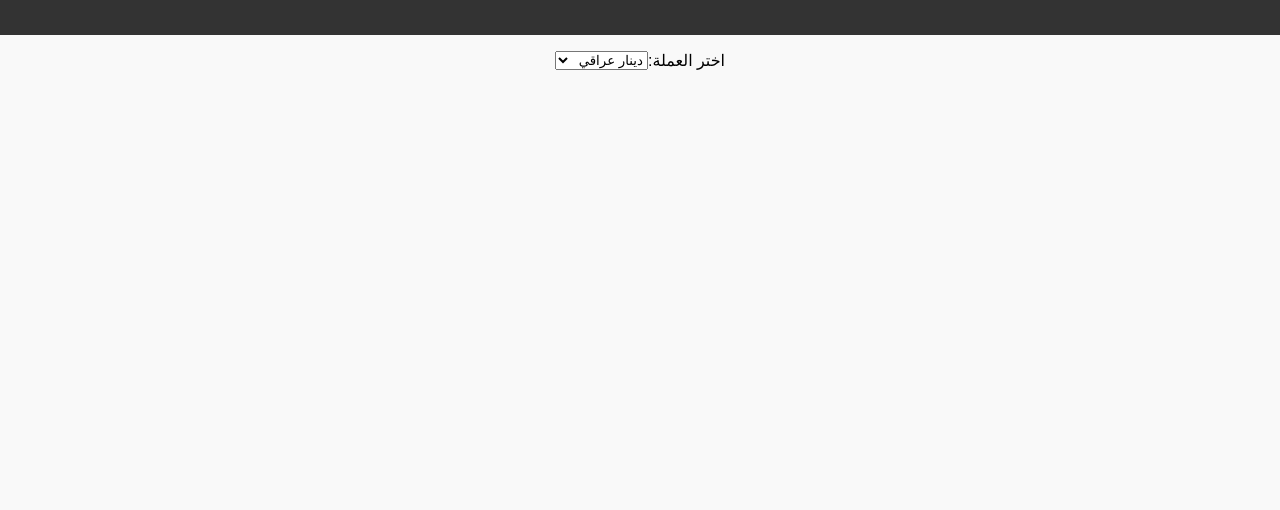
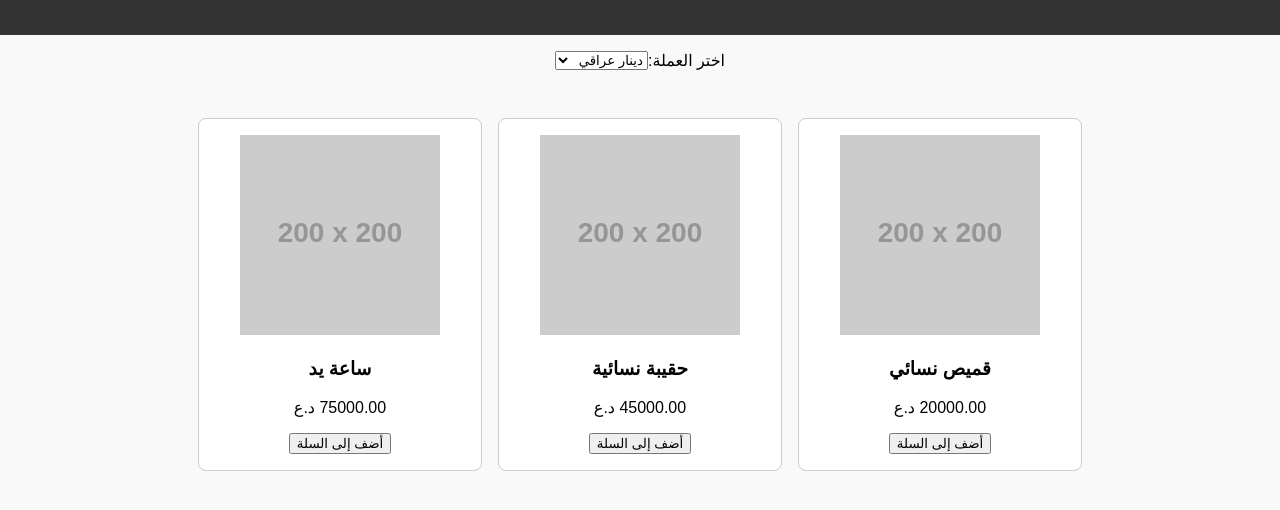
Before and after one commit to troody226/Arbic-Store-, a plain HTML site: page index.html in a window 1280 px wide. Shown: the part 78-588 px from the top of the page. Drawn offline with Linux system fonts and the light colour scheme; placeholder pictures from the web are drawn by us.

Commit message:
Update index.html

```diff
--- a/index.html
+++ b/index.html
@@ -36,9 +36,9 @@
 
   <script>
     const products = [
-      { id: 1, name: "قميص نسائي", price: 20,000, image: "https://via.placeholder.com/200" },
-      { id: 2, name: "حقيبة نسائية", price: 45,000, image: "https://via.placeholder.com/200" },
-      { id: 3, name: "ساعة يد", price: 75,000, image: "https://via.placeholder.com/200" }
+      { id: 1, name: "قميص نسائي", price: 20000, image: "https://via.placeholder.com/200" },
+      { id: 2, name: "حقيبة نسائية", price: 45000, image: "https://via.placeholder.com/200" },
+      { id: 3, name: "ساعة يد", price: 75000, image: "https://via.placeholder.com/200" }
     ];
 
     const exchangeRates = {
```
